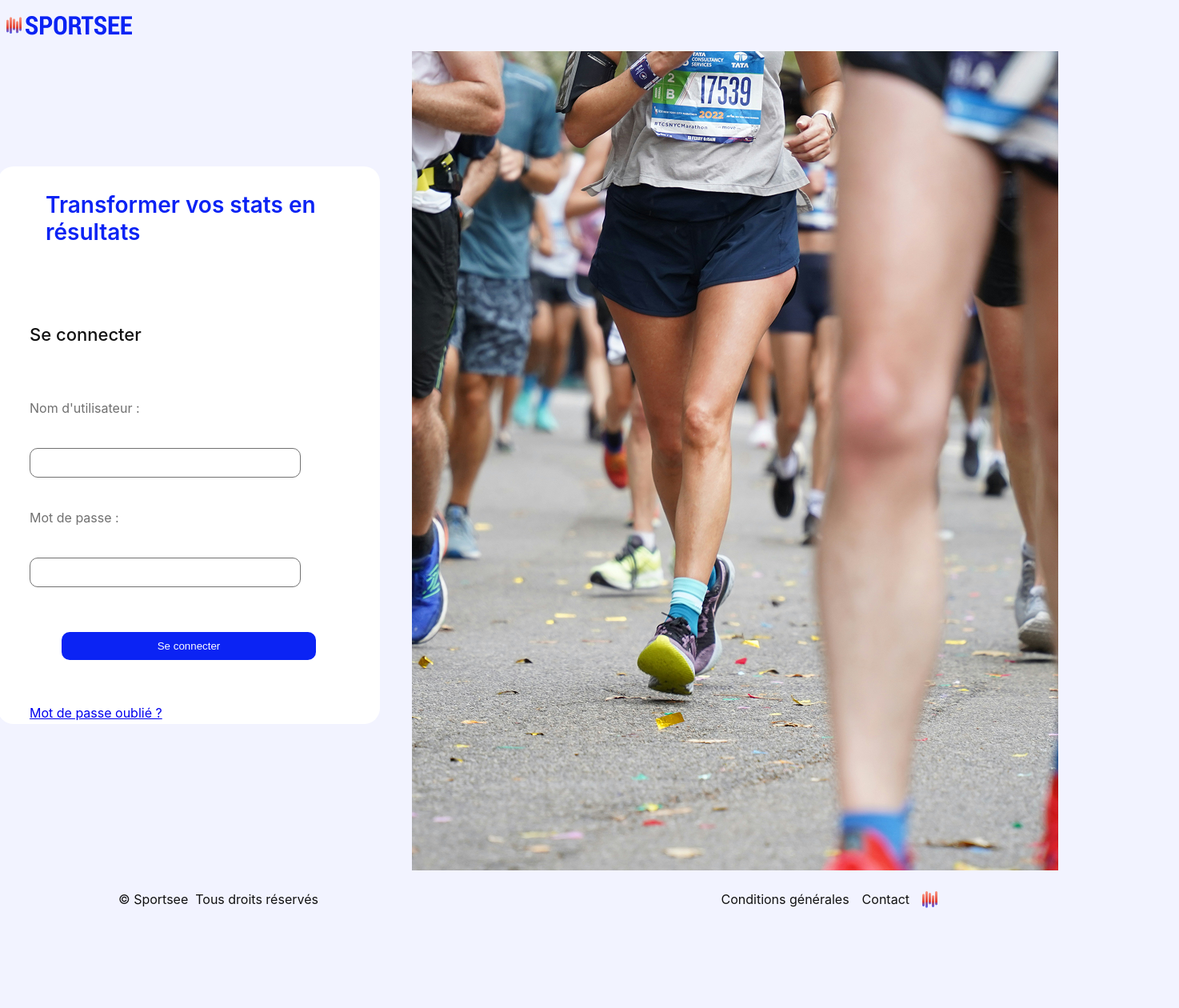
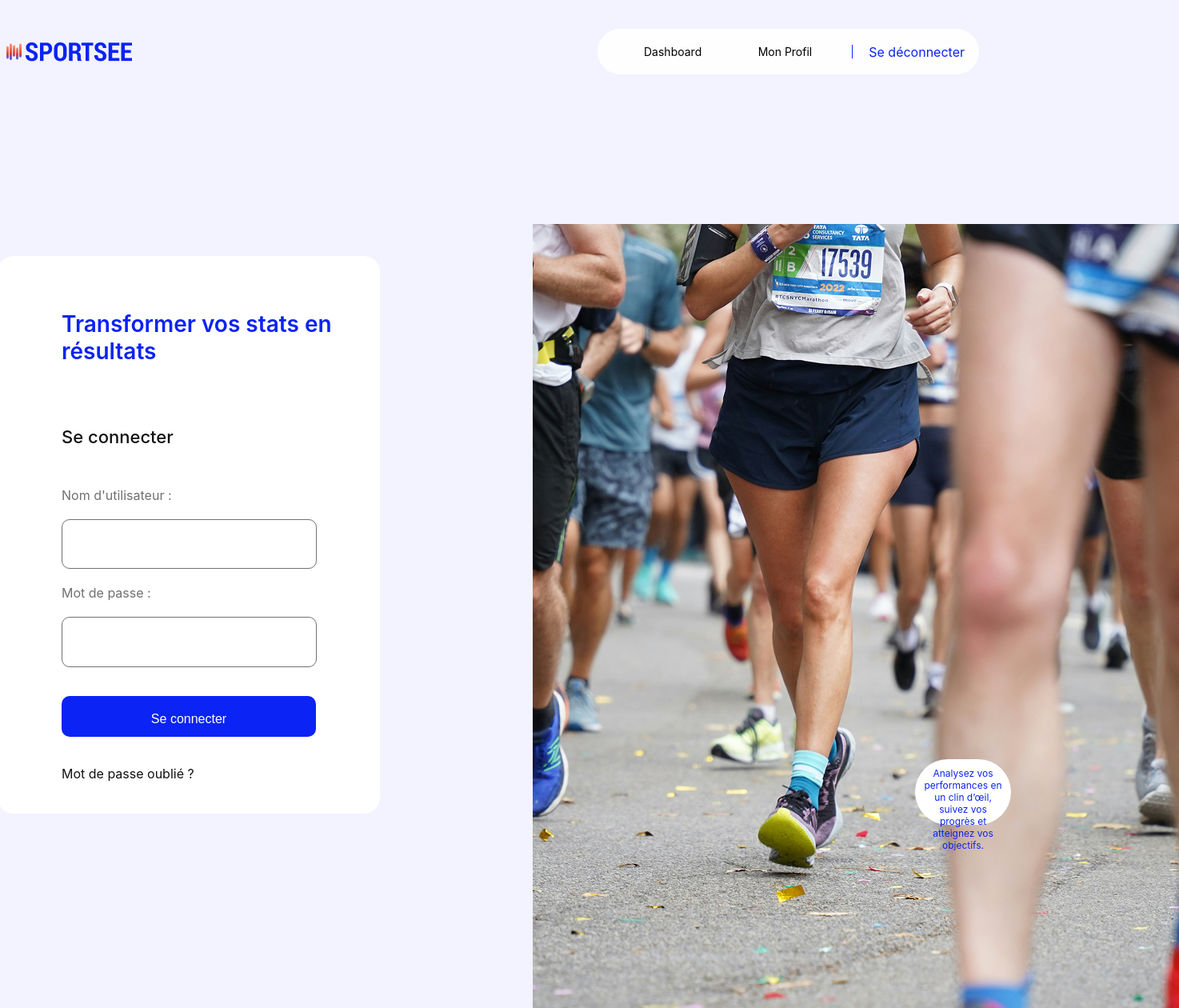
Before and after one commit to AlexCh79/Sportsee, a React (Vite) app: page / in a window 1280 px wide. Shown: the top 1260 px of the page at 80% size, 1474 px wide, since content can reach past the window. Before the commit the page ends 1169 px from the top, so only its background shows below. Built offline with nearby package versions, Linux system fonts and the light colour scheme.

Commit message:
Mise en forme connexion et menu

```diff
--- a/src/components/Header/header.css
+++ b/src/components/Header/header.css
@@ -13,16 +13,38 @@
     gap: 20px;
     border-radius: 40px;
     padding: 4px 8px;
-    background-color: grey;
+    background-color: #FFFFFFE5;
     color: black;
+    justify-content: center;
+    align-items: center;
+    width: 461px;
+    height: 49px;
+    margin: 16px 48px;
+    gap: 10px;
 }
 
 .nav-link {
     text-decoration: none;
     color: black;
     padding: 10px;
+    margin: 0;
+    vertical-align: middle;
+    min-width: fit-content;
 }
 
-.nav-link.active {
+.nav-link.active, .logout {
     color: #0B23F4;
 }
+
+.nav-left {
+    border-right: 0.5px solid #0B23F4;
+    display: flex;
+    flex-direction: row;
+    width: 220px;
+    height: 17px;
+    margin-right: 40px;
+    padding: 0 40px;
+    color: #111111;
+    font-size: 14px;
+    font-width: 400;
+}
--- a/src/components/Header/index.jsx
+++ b/src/components/Header/index.jsx
@@ -7,9 +7,11 @@ function Header() {
       <div>
         <img src="/logo.png" alt="Logo" className="logo" />
         <nav className="nav-bar">
-          <NavLink to="/dashboard" className="nav-link">Dashboard</NavLink>
-          <NavLink to="/profile" className="nav-link">Mon Profil</NavLink>
-          <NavLink to="/logout" className="nav-link">Se déconnecter</NavLink>
+          <div className='nav-left'>
+            <NavLink to="/dashboard" className="nav-link">Dashboard</NavLink>
+            <NavLink to="/profile" className="nav-link">Mon Profil</NavLink>
+          </div>
+          <NavLink to="/logout" className="nav-link logout">Se déconnecter</NavLink>
         </nav>
       </div>
     </header>
--- a/src/pages/Login/index.jsx
+++ b/src/pages/Login/index.jsx
@@ -51,6 +51,7 @@ export default function Login() {
 
     return (
         <div className="login-container">
+            <div className='left-column'>
                 <form onSubmit={handleSubmit} method="POST" className="login-form">
                     <h3>Transformer vos stats en résultats</h3>
                     <h4>Se connecter</h4>
@@ -62,7 +63,9 @@ export default function Login() {
                     <button type="submit">Se connecter</button>
                     <a href="/forgot-password">Mot de passe oublié ?</a>
                 </form>
+            </div>
                 <img src="/background_picture.png" alt="" className="background-image" />
+                <p className='floating-text'>Analysez vos performances en un clin d’œil, suivez vos progrès et atteignez vos objectifs.</p>
         </div>
     );
 }
--- a/src/pages/Login/login.css
+++ b/src/pages/Login/login.css
@@ -13,10 +13,38 @@
     border-radius: 20px;
     margin: 40px 40px 80px 40px;
     padding: 40px;
-    gap: 40px;
     background-color: #ffffff;
     width: 398px;
     height: 617px;
+    gap: 20px;
+}
+
+.left-column {
+    margin: 0;
+    display: flex;
+    flex-direction: column;
+    padding: 151px;
+    width: 632px;
+    height: 1024px;
+}
+
+.floating-text {
+    position: absolute;
+    top: 933px;
+    left: 1128px;
+    max-width: 288px;
+    max-height: 62px;
+    width: fit-content;
+    height: fit-content;
+    border-radius: 50px;
+    background-color: #FFFFFF;
+    margin: 16px;
+    padding: 10px;
+    color: var(--dark-blue);
+    text-align: center;
+    vertical-align: middle;
+    font-size: 12px;
+    font-weight: 400;
 }
 
 .background-image {
@@ -29,17 +57,14 @@ input {
   border-radius: 10px;
   border: 0.5px solid #717171;
   background-color: #ffffff;
-  width: 317px;
+  width: 297px;
   height: 58px;
   padding: 10px;
+  margin-left: 40px;
 }
 
 input:focus, input:active {
-  border: 0.5px solid #0B23F4;
-}
-
-.nav-bar {
-    display: none;
+  outline-color: #0B23F4;
 }
 
 button {
@@ -49,8 +74,9 @@ button {
     color: #ffffff;
     width: 318px;
     height: 51px;
-    padding: 10px;
+    padding: 20px 10px;
     margin: 16px 40px;
+    font-size: 16px;
 }&:active {
     transition: ease-in 300ms;
 }
@@ -58,9 +84,16 @@ button {
 h3 {
     color: var(--dark-blue);
     text-align: left;
-    padding-left: 20px;
+    margin-left: 40px;
+}
+
+h4, a {
+    margin-left: 40px;
+    color: #111111;
+    text-decoration: none;
 }
 
 label {
     color: #707070;
+    margin-left: 40px;
 }
```
Lines whose indentation alone changed are shown as unchanged.
